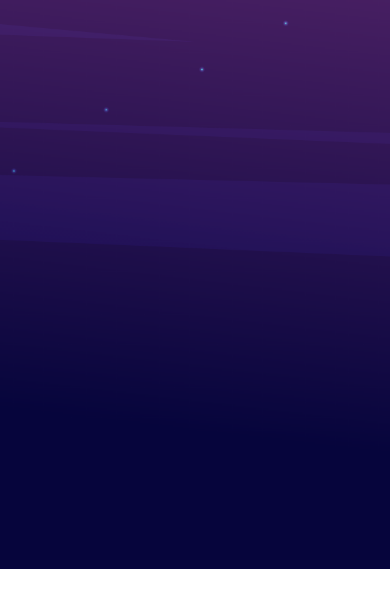
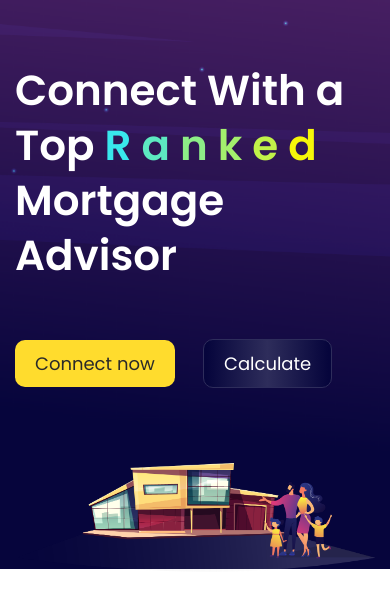
Before and after one commit to AbuSayedDev/homelandaid-landingPage, a plain HTML site: page index.html in a window 390 px wide. Shown: the part 131-738 px from the top of the page. Drawn offline with nearby package versions, Linux system fonts and the light colour scheme.

Commit message:
hero area integrations

```diff
--- a/assets/css/style.css
+++ b/assets/css/style.css
@@ -42,13 +42,13 @@ h5,
 h6 {
     color: #FFFFFF;
     font-family: 'Poppins', sans-serif;
+    line-height: 80px;
 }
 
 p {
     color: #FFFFFF;
     line-height: 31px;
     margin-bottom: 0px;
-    font-family: 'Poppins', Light;
     font-size: 14px;
     font-weight: 300;
 }
@@ -87,11 +87,10 @@ ol {
 }
 
 .custom-btn {
-    padding: 1em 1.5em;
+    padding: 10px 25px;
     background-color: #FFDC2D;
     border-radius: 10px;
     font-size: 24px;
-    font-family: 'Poppins', Regular;
     font-weight: 400;
     text-align: center;
     align-items: center;
@@ -119,14 +118,17 @@ ol {
     padding-top: 30px !important;
 }
 
-.navbar-brand img {
+.nav-menu .navbar-brand img {
     width: 100px !important;
 }
 
-.navbar-nav .nav-item .nav-link {
+.nav-menu .navbar-nav .nav-item {
+    position: relative;
+}
+
+.nav-menu .navbar-nav .nav-item .nav-link {
     font-size: 18px;
     font-weight: 300;
-    font-family: 'Poppins', Light;
     color: #CABED4;
     padding-right: 1rem;
     padding-left: 1rem;
@@ -134,21 +136,148 @@ ol {
     display: inline-block;
 }
 
-/* .navbar-nav .nav-item .nav-link::before {
-    width: 20px;
-    height: 20px;
-    background-color: red;
+.nav-menu .navbar-nav .nav-item .nav-link::before {
+    height: 7px;
+    width: 0px;
+    padding: 0px;
+    border-radius: 100%;
+    display: block;
+    background-color: #FFFFFF;
     position: absolute;
-    bottom: 0;
-    left: 0;
-} */
+    transition: all ease-in-out 250ms;
+    content: "";
+    bottom: -5px;
+    left: 50%;
+}
+
+.nav-menu .navbar-nav .nav-item .nav-link:hover::before {
+    width: 7px;
+    padding: 4px;
+}
 
 .navbar-nav .nav-item .nav-link:hover {
     color: #FFFFFF;
 }
 
 
+/* hero-header */
+.hero-header {
+    margin-top: 58px;
+}
 
-@media only screen and (min-width: 1200px) {}
+.hero-header .content-area .heading h1 {
+    font-size: 55px;
+    font-weight: 600;
+    text-align: start;
+}
 
-@media only screen and (max-width: 800px) {}
+.hero-header .content-area .btn-area .custom-btn-cal {
+    padding: 10px 25px;
+    background: rgb(6, 5, 60);
+    background: linear-gradient(90deg, rgba(6, 5, 60, 1) 2%, rgba(46, 45, 91, 1) 50%, rgba(6, 5, 60, 1) 98%);
+    border: 1px solid #2e2d5b;
+    border-radius: 10px;
+    font-size: 24px;
+    font-weight: 400;
+    text-align: center;
+    align-items: center;
+    color: #FFFFFF;
+    display: inline-block;
+}
+
+.hero-header .img-area img {
+    margin-top: 110px;
+}
+
+
+
+@media only screen and (max-width: 1200px) {}
+
+@media only screen and (max-width: 1024px) {
+    .hero-header .content-area .heading h1 {
+        font-size: 47px;
+    }
+
+    .custom-btn,
+    .hero-header .content-area .btn-area .custom-btn-cal {
+        padding: 10px 30px;
+        font-size: 18px;
+    }
+
+}
+
+
+@media only screen and (max-width: 992px) {
+    .nav-menu .navbar-nav .nav-item .nav-link:hover::before {
+        display: none;
+    }
+
+    .custom-btn,
+    .hero-header .content-area .btn-area .custom-btn-cal {
+        padding: 10px 20px;
+        font-size: 18px;
+    }
+
+    .hero-header .content-area .heading h1 {
+        font-size: 45px;
+    }
+
+}
+
+@media only screen and (max-width: 800px) {
+    .hero-header .content-area .heading h1 {
+        font-size: 64px;
+    }
+
+    .hero-header .content-area .btn-area {
+        margin-top: 0px !important;
+    }
+
+    .hero-header .img-area img {
+        margin-top: 75px;
+    }
+}
+
+@media only screen and (max-width: 768px) {}
+
+
+@media only screen and (max-width: 600px) {}
+
+@media screen and (max-width: 480px) {
+    .hero-header .content-area .heading h1 {
+        font-size: 42px;
+        line-height: 55px;
+    }
+}
+
+@media screen and (max-width: 400px) {}
+
+@media screen and (max-width: 384px) {}
+
+@media screen and (max-width: 360px) {}
+
+@media screen and (max-width: 320px) {
+    .hero-header .content-area .heading h1 {
+        font-size: 32px;
+        line-height: 43px;
+    }
+
+    .custom-btn,
+    .hero-header .content-area .btn-area .custom-btn-cal {
+        padding: 10px 13px;
+        font-size: 18px;
+    }
+}
+
+@media screen and (max-width: 280px) {
+    .hero-header .content-area .heading h1 {
+        font-size: 27px;
+        line-height: 43px;
+    }
+
+    .custom-btn,
+    .hero-header .content-area .btn-area .custom-btn-cal {
+        padding: 10px 12px;
+        font-size: 14px;
+    }
+}
--- a/index.html
+++ b/index.html
@@ -35,7 +35,7 @@
                             </button>
 
                             <div class="collapse navbar-collapse " id="navbarSupportedContent">
-                                <ul class="navbar-nav  justify-content-end ml-auto pr-4">
+                                <ul class="navbar-nav justify-content-end ml-auto pr-4">
                                     <li class="nav-item">
                                         <a class="nav-link" href="#">Calculate</a>
                                     </li>
@@ -60,6 +60,36 @@
                     </div>
                 </div>
                 <!--// nav-menu -->
+
+
+
+                <div class="row hero-header">
+                    <div class="col-12 col-sm-12 col-md-12 col-lg-5">
+                        <div class="content-area">
+                            <div class="heading">
+                                <h1>Connect With a Top
+                                    <span style="color: #39E7EC;">R</span>
+                                    <span style="color: #5DE9C1;">a</span>
+                                    <span style="color: #8DED87;">n</span>
+                                    <span style="color: #A3EF6D;">k</span>
+                                    <span style="color: #C1F149;">e</span>
+                                    <span style="color: #F6F609;">d</span>
+                                     Mortgage Advisor</h1>
+                            </div>
+
+                            <div class="btn-area pt-5 mt-5">
+                                <a href="#" class="custom-btn">Connect now</a>
+                                <a href="#" class="custom-btn-cal ml-4">Calculate</a>
+                            </div>
+                        </div>
+                    </div>
+                    <div class="col-12 col-sm-12 col-md-12 col-lg-7">
+                        <div class="img-area">
+                            <img src="assets/images/headerimg2.png" class="img-fluid" alt="Responsive image">
+                        </div>
+                    </div>
+                </div>
+                <!--// hero-header -->
             </div>
         </div>
         <!--// header-wrapper -->
```
